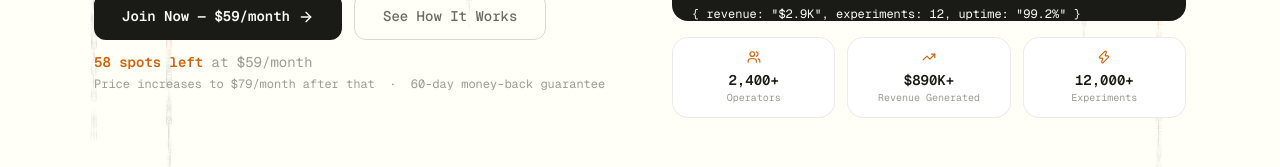
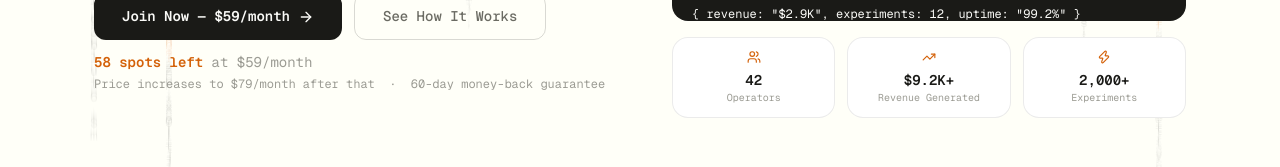
Before and after one commit to kara-pai/octopai-website, a Next.js app: page / in a window 1280 px wide. Shown: the part 483-650 px from the top of the page. Built offline with nearby package versions, Linux system fonts and the light colour scheme.

Commit message:
fix: realistic stats — 42 operators, $9.2K revenue, 2K experiments

```diff
--- a/src/components/home/CTASection.tsx
+++ b/src/components/home/CTASection.tsx
@@ -38,7 +38,7 @@ export function CTASection() {
           {mode === 'human' ? (
             <>
               <p className="text-sm text-[var(--text-secondary)] mb-8 leading-relaxed">
-                2,400+ operators are already turning AI agents into revenue
+                42 operators are already turning AI agents into revenue
                 machines. Lock in the early rate before spots fill up.
               </p>
               <div className="flex flex-col sm:flex-row gap-3 justify-center mb-3">
--- a/src/components/home/HeroSection.tsx
+++ b/src/components/home/HeroSection.tsx
@@ -129,9 +129,9 @@ function HumanHero() {
         <TypingTerminal />
         <div className="grid grid-cols-3 gap-3">
           {[
-            { icon: <Users size={14} />, value: '2,400+', label: 'Operators' },
-            { icon: <TrendingUp size={14} />, value: '$890K+', label: 'Revenue Generated' },
-            { icon: <Zap size={14} />, value: '12,000+', label: 'Experiments' },
+            { icon: <Users size={14} />, value: '42', label: 'Operators' },
+            { icon: <TrendingUp size={14} />, value: '$9.2K+', label: 'Revenue Generated' },
+            { icon: <Zap size={14} />, value: '2,000+', label: 'Experiments' },
           ].map((m) => (
             <div key={m.label} className="card p-3 text-center">
               <div className="flex justify-center mb-1.5 text-[var(--accent)]">{m.icon}</div>
```
